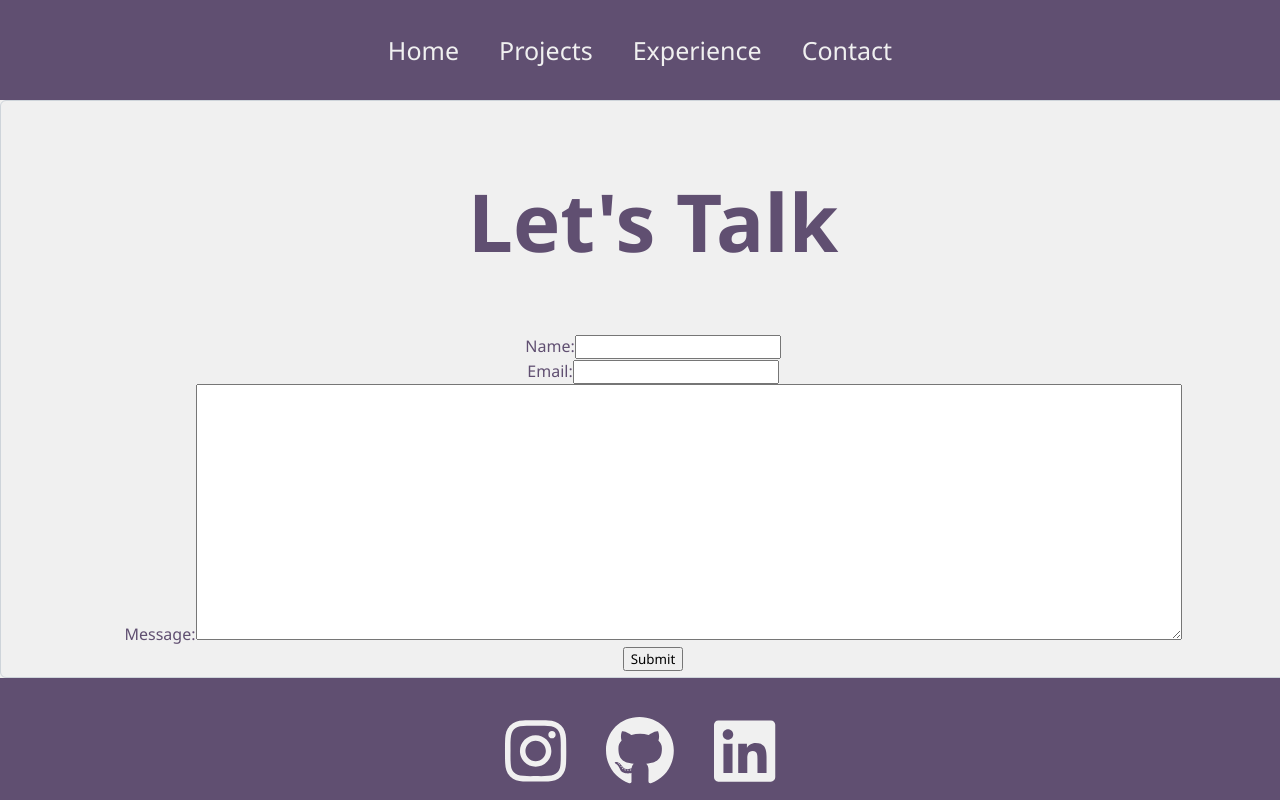
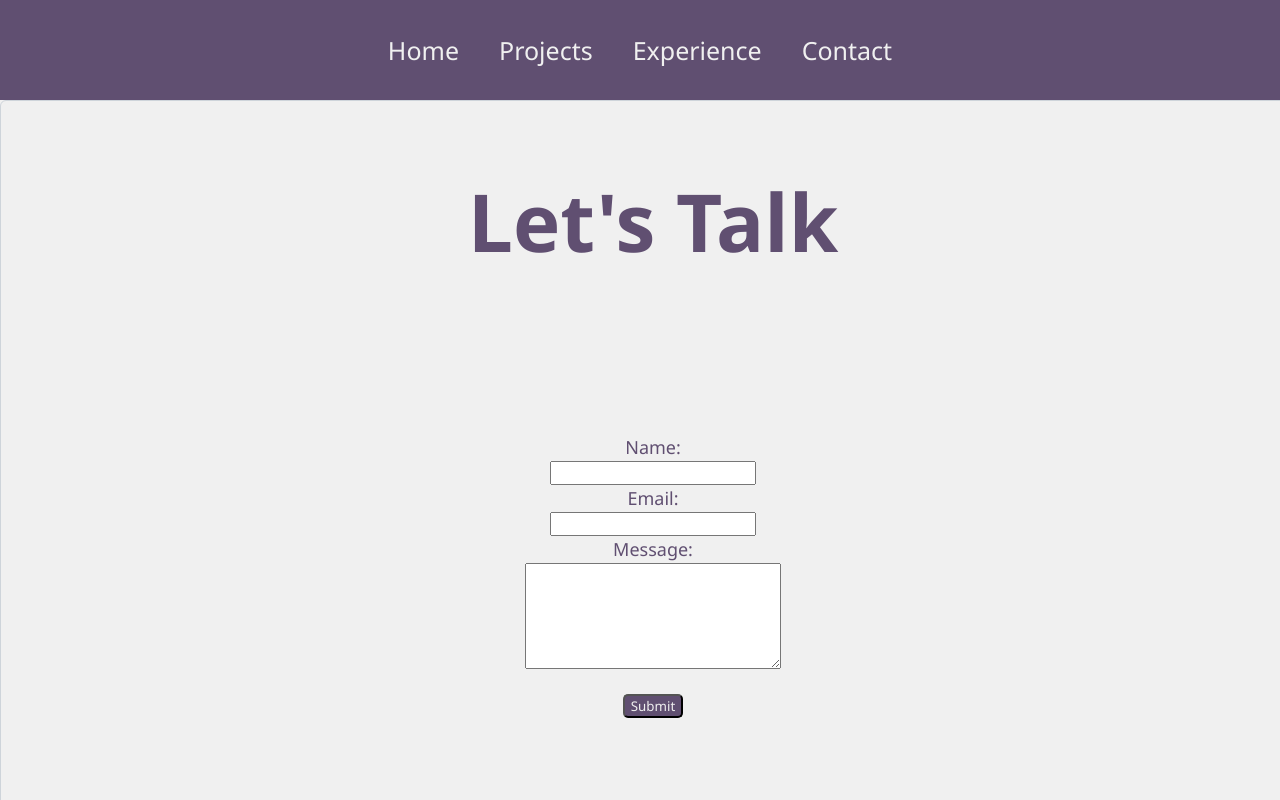
Before and after one commit to PeaFunk3000/react-portfolio-2, a React (Create React App) app: page /contact in a window 1280 px wide. Shown: the top 800 px of the page. Built offline with nearby package versions, Linux system fonts and the light colour scheme.

Commit message:
contact form styled

```diff
--- a/src/App.css
+++ b/src/App.css
@@ -9,7 +9,7 @@
 .App {
   text-align: center;
   width: 100%;
-  height: auto;
+  height: 100%;
   display: flex;
   flex-direction: column;
   background-color: var(--first-color);
--- a/src/App.js
+++ b/src/App.js
@@ -7,6 +7,7 @@ import Contact from './pages/Contact';
 import Navbar from './components/Navbar';
 import Footer from './components/Footer';
 import ProjectDisplay from './pages/ProjectDisplay';
+
 
 function App() {
   return (
--- a/src/components/ContactForm.js
+++ b/src/components/ContactForm.js
@@ -23,7 +23,7 @@ const ContactForm = () => {
     alert(result.status);
   };
   return (
-    <form onSubmit={handleSubmit}>
+    <form className="formBody" onSubmit={handleSubmit}>
       <div>
         <label htmlFor="name">Name:</label>
         <input type="text" id="name" required />
@@ -36,7 +36,7 @@ const ContactForm = () => {
         <label htmlFor="message">Message:</label>
         <textarea id="message" required />
       </div>
-      <button type="submit">{status}</button>
+      <button id="send" type="submit">{status}</button>
     </form>
   );
 };
--- a/src/components/Navbar.js
+++ b/src/components/Navbar.js
@@ -3,6 +3,7 @@ import { Link, useLocation } from "react-router-dom";
 import "../styles/Navbar.css";
 import { FontAwesomeIcon } from '@fortawesome/react-fontawesome'
 import { faBars } from '@fortawesome/free-solid-svg-icons'
+import WebFont from 'webfontloader';
 
 function Navbar() {
     // create state to determine if navbar expanded or not via boolean
--- a/src/components/ProjectItem.js
+++ b/src/components/ProjectItem.js
@@ -7,7 +7,7 @@ export default function ProjectItem({project}) {
   return (
     <div className="projectItem" onClick={() => {navigate(`/project/${project.id}`)}}>
       <div style={{backgroundImage: `url(${project.image})`}} className="bgImage"/>
-      <h1>{project.name}</h1>
+      <h1 className="projectTitle">{project.name}</h1>
     </div>
   );
 }
--- a/src/index.css
+++ b/src/index.css
@@ -1,11 +1,3 @@
-:root {
-  --first-color:#fcfcfb;
-  --second-color: #f7bea9;
-  --third-color:  #ef98a7;
-  --fourth-color: #807094;
-  --fifth-color: #604f71;
-}
-
 body {
   padding: 0;
   margin: 0;
--- a/src/styles/Contact.css
+++ b/src/styles/Contact.css
@@ -1,6 +1,10 @@
 .contactForm {
-    display: block;
-    width: 100%;
+    display: flex;
+    align-items: center;
+    gap:100px;
+    flex-direction: column;
+    height: 100vh;
+    width: 100vw;
     padding: 0.375rem 0.75rem;
     font-size: 1rem;
     font-weight: 400;
@@ -13,19 +17,32 @@
     border-radius: 0.375rem;
 }
 
+.formBody {
+    display: flex;
+    align-items: center;
+    flex-direction: column;
+}
+
+.formBody div {
+    display: flex;
+    align-items: center;
+    flex-direction: column;
+    font-size: large;
+    font-family: "Segoe UI", Tahoma, Geneva, Verdana, sans-serif;;
+}
+
 .contactForm h1 {
     font-size: 80px;
 }
 
-#name {
-
-}
-
-#email {
-
+#send {
+    border-radius: 5px;
+    background-color: var(--fifth-color);
+    color: var(--first-color)
 }
 
 #message {
-    height: 250px;
-    width: calc(100vw - 300px);
+    height: 100px;
+    width: 250px;
+    margin-bottom: 25px;
 }
--- a/src/styles/Projects.css
+++ b/src/styles/Projects.css
@@ -1,14 +1,6 @@
-.projects {
-    width: 100%;
-    height: auto;
-    display: flex;
-    justify-content: center;
-    align-items: center;
-    flex-direction: column;
-  }
-  .projects .projectTitle {
+.projectTitle {
     text-align: center;
-    color: #3e497a;
+    color: var(--fifth-color);
     font-size: 60px;
     font-weight: bolder;
   }
@@ -29,7 +21,9 @@
     margin: 40px;
     box-shadow: 0px 3px 15px rgba(0, 0, 0, 0.2);
     text-align: center;
+    background-color: white;
   }
+
   .projectItem:hover {
     box-shadow: 0px 3px 15px rgba(0, 0, 0, 0.5);
     transition: 0.3s ease-in;
@@ -47,7 +41,8 @@
   }
 
   .projectItem h1 {
-    font-size: 25px;
+    font-size: 28px;
+
   }
 
   @media only screen and (max-width: 1300px) {
```
